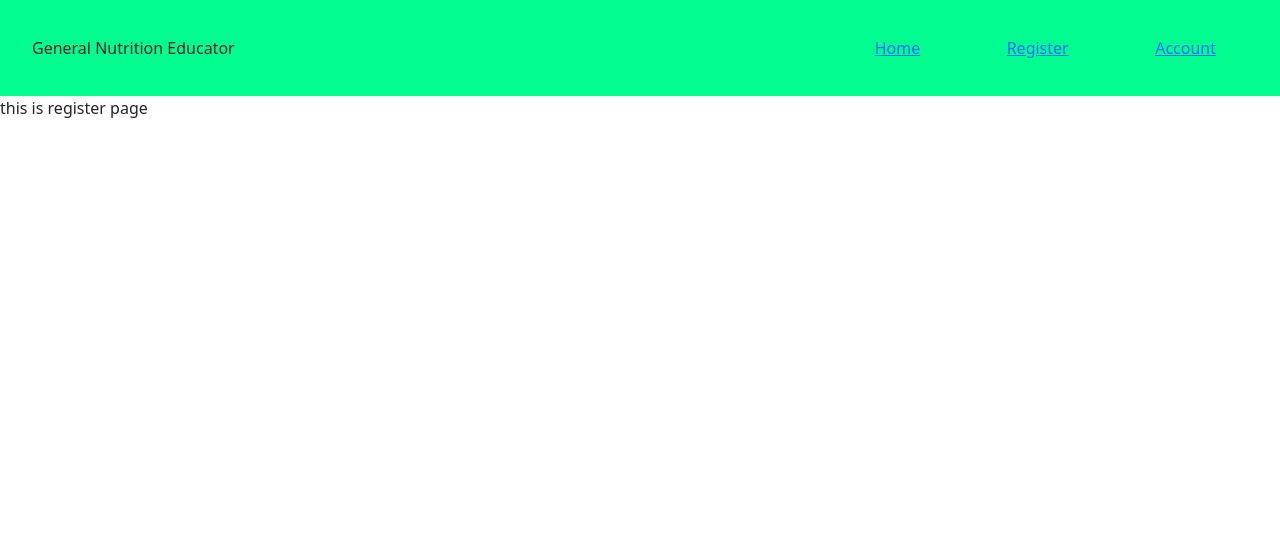
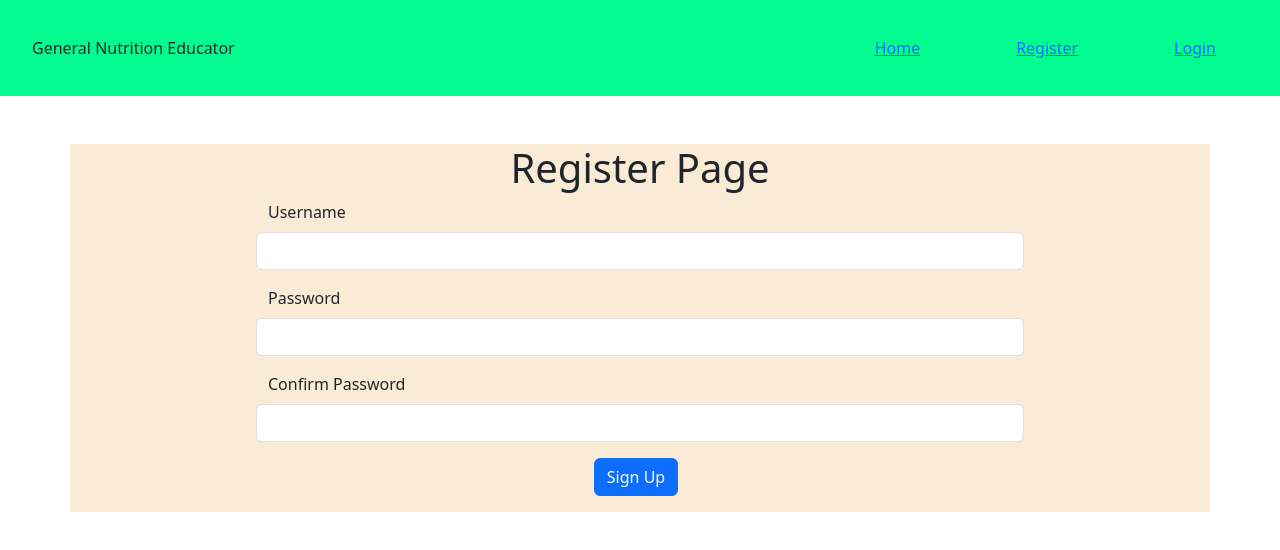
Before and after one commit to Haoyu-Wang-1231/FIT5032Assessment, a Vue app: page /register in a window 1280 px wide. Shown: the top 550 px of the page. Built offline with nearby package versions, Linux system fonts and the light colour scheme.

Commit message:
update the form in register view and login view

```diff
--- a/src/components/Header.vue
+++ b/src/components/Header.vue
@@ -9,7 +9,7 @@
 
             <RouterLink to="/register">Register</RouterLink>
 
-            <RouterLink to="/login">Account</RouterLink>
+            <RouterLink to="/login">Login</RouterLink>
 
         </div>
     </div>
--- /dev/null
+++ b/src/data/user.json
@@ -0,0 +1,6 @@
+[
+    {
+        "username": "harland",
+        "password": "12345"
+    }
+]
--- a/src/router/index.js
+++ b/src/router/index.js
@@ -2,8 +2,8 @@ import { createRouter, createWebHistory } from 'vue-router'
 // import HomeView from '../views/HomeView.vue'
 // import AboutView from '../views/AboutView.vue'
 import HomeView from '../views/HomeView.vue'
-import LoginView from '../views/Login.vue'
-import RegisterView from '../views/Register.vue'
+import LoginView from '../views/LoginView.vue'
+import RegisterView from '../views/RegisterView.vue'
 
 const routes = [
   {
--- a/src/views/Login.vue
+++ /dev/null
@@ -1,17 +0,0 @@
-<template>
-    <div>
-        <h1>
-            this is login page
-        </h1>
-    </div>
-
-
-</template>
-
-
-<script>
-import { RouterLink } from 'vue-router';
-
-</script>
-
-<style scoped></style>
--- /dev/null
+++ b/src/views/LoginView.vue
@@ -0,0 +1,71 @@
+<script setup>
+import { ref } from 'vue'
+import router from '@/router';
+import userJson from '@/data/user.json'
+
+const users = ref(userJson)
+
+const formData = ref({
+    username: '',
+    password: ''
+})
+
+// const errors = ref({
+//     username: null,
+//     password: null
+// })
+
+
+
+
+const submitLogin = () => {
+    // console.log(users.value)
+
+
+    router.push({name: 'Home'})
+
+
+}
+
+function registering() {
+    router.push({ name: 'Register' })
+}
+
+</script>
+
+<template>
+    <div class="mt-5 container">
+        <div class="col-sm-10 col-md-8 offset-2 col-lg-8">
+            <h1 class="text-center">Login Page</h1>
+            <form @submit.prevent="submitLogin">
+                <div class="row mb-3">
+                    <label for="username" class="form-label">user name</label>
+                    <input type="text" class="form-control" id="username">
+                    </input>
+                    <!-- <input type="text" class="form-control" id="username" @blur="() => validateName(true)"
+                            @input="() => validateName(false)" v-model="formData.username">
+                        <div v-if="errors.username" class="text-danger">{{ errors.username }}</div> -->
+                </div>
+                <div class="row mb-3">
+                    <label for="username" class="form-label">password</label>
+                    <input type="text" class="form-control" id="username">
+                    </input>
+                </div>
+
+                <div class="text-center">
+                    <button type="button" @click="registering" class="btn btn-secondary me-2">Register</button>
+                    <button type="submit"  class="btn btn-primary me-2">Login</button>
+
+                </div>
+            </form>
+        </div>
+    </div>
+</template>
+
+
+
+<style scoped>
+.container {
+    background-color: antiquewhite;
+}
+</style>
--- a/src/views/Register.vue
+++ /dev/null
@@ -1,12 +0,0 @@
-<template>
-    <div>
-        this is register page
-    </div>
-</template>
-
-
-<script>
-
-</script>
-
-<style scoped></style>
--- /dev/null
+++ b/src/views/RegisterView.vue
@@ -0,0 +1,64 @@
+<script setup>
+
+import { ref } from 'vue'
+import userJson from '@/data/user.json'
+import router from '@/router';
+
+
+const users = ref(userJson)
+
+const formData = ref({
+    username: '',
+    password: '',
+    confirmPassword: ''
+})
+
+const errors = ref({
+    username: null,
+    password: null,
+    confirmPassword: null
+})
+
+
+</script>
+
+<template>
+
+    <div class="mt-5 container">
+        <div class="col-sm-10 col-md-8 offset-2 col-lg-8">
+            <h1 class="text-center">Register Page</h1>
+            <form @submit.prevent="submitLogin">
+                <div class="row mb-3">
+                    <label for="username" class="form-label">Username</label>
+                    <input type="text" class="form-control" id="username">
+                    </input>
+                    <!-- <input type="text" class="form-control" id="username" @blur="() => validateName(true)"
+                            @input="() => validateName(false)" v-model="formData.username">
+                        <div v-if="errors.username" class="text-danger">{{ errors.username }}</div> -->
+                </div>
+                <div class="row mb-3">
+                    <label for="username" class="form-label">Password</label>
+                    <input type="text" class="form-control" id="username">
+                    </input>
+                </div>
+                <div class="row mb-3">
+                    <label for="username" class="form-label">Confirm Password</label>
+                    <input type="text" class="form-control" id="username">
+                    </input>
+                </div>
+
+                <div class="pb-3 text-center">
+                    <button type="button" @click="registering" class="btn btn-primary me-2">Sign Up</button>
+                </div>
+            </form>
+        </div>
+    </div>
+</template>
+
+
+
+<style scoped>
+.container {
+    background-color: antiquewhite;
+}
+</style>
```
